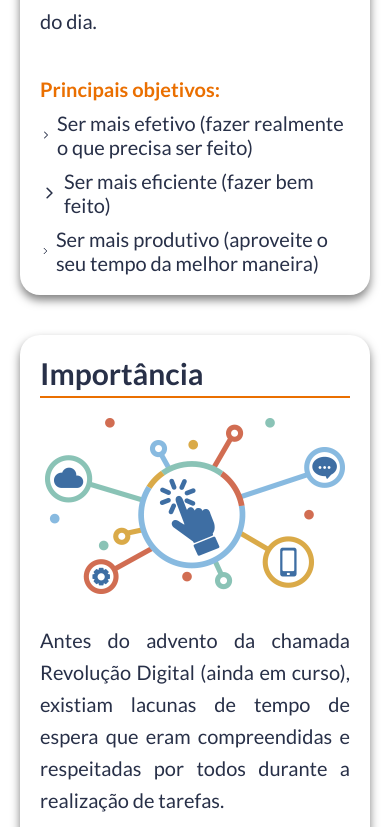
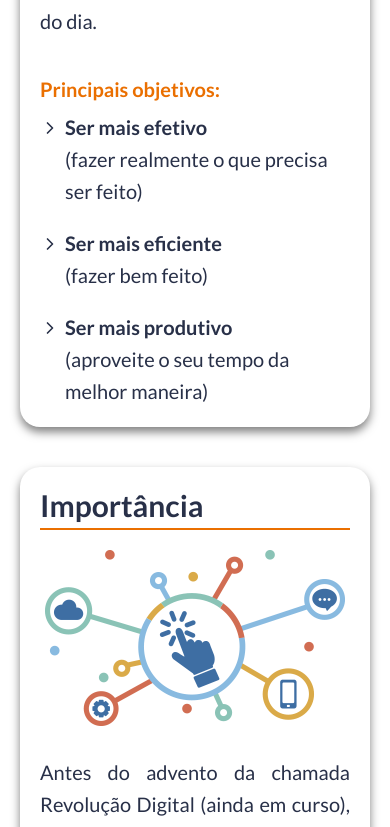
Before and after one commit to guilhermeguain/time_management_landing_page, a React (Create React App) app: page / in a window 390 px wide. Shown: the part 1589-2416 px from the top of the page. Built offline with nearby package versions, Linux system fonts and the light colour scheme.

Commit message:
responsive adjusts

```diff
--- a/src/pages/Home/index.tsx
+++ b/src/pages/Home/index.tsx
@@ -45,12 +45,21 @@ const Home: React.FC = () => {
   const objectives = [
     {
       title: 'effective',
-      content: 'Ser mais efetivo (fazer realmente o que precisa ser feito)',
+      content: {
+        main: 'Ser mais efetivo',
+        sub: '(fazer realmente o que precisa ser feito)',
+      },
     },
-    { title: 'efficient', content: 'Ser mais eficiente (fazer bem feito)' },
+    {
+      title: 'efficient',
+      content: { main: 'Ser mais eficiente', sub: '(fazer bem feito)' },
+    },
     {
       title: 'productive',
-      content: 'Ser mais produtivo (aproveite o seu tempo da melhor maneira)',
+      content: {
+        main: 'Ser mais produtivo',
+        sub: '(aproveite o seu tempo da melhor maneira)',
+      },
     },
   ];
 
@@ -177,7 +186,10 @@ const Home: React.FC = () => {
               {objectives.map(objective => (
                 <li key={objective.title}>
                   <FiChevronRight size={20} />
-                  {objective.content}
+                  <p>
+                    <span className="main">{objective.content.main}</span>
+                    <span className="sub">{objective.content.sub}</span>
+                  </p>
                 </li>
               ))}
             </ul>
--- a/src/pages/Home/styles.ts
+++ b/src/pages/Home/styles.ts
@@ -139,14 +139,30 @@ const WhatContent = styled.div`
     color: #283048;
 
     display: flex;
-    align-items: center;
+    align-items: baseline;
+
+    & + li {
+      margin-top: 20px;
+    }
 
     svg {
       margin-right: 5px;
+      min-width: 20px;
+
+      position: relative;
+      top: 3px;
     }
 
-    & + li {
-      margin-top: 10px;
+    p {
+      text-align: left;
+
+      span {
+        display: block;
+      }
+
+      .main {
+        font-weight: 700;
+      }
     }
   }
 
@@ -171,7 +187,8 @@ const ImportanceContent = styled.div`
       margin-bottom: 10px;
     }
 
-    div > p:first-child {
+    div > p:first-child,
+    div ~ img {
       margin-top: 10px;
     }
   }
@@ -183,7 +200,11 @@ const ImportanceContent = styled.div`
       flex-flow: row nowrap;
 
       img {
-        margin-bottom: 0px;
+        margin-bottom: 0;
+      }
+
+      div ~ img {
+        margin-top: 0;
       }
 
       img + div,
```
